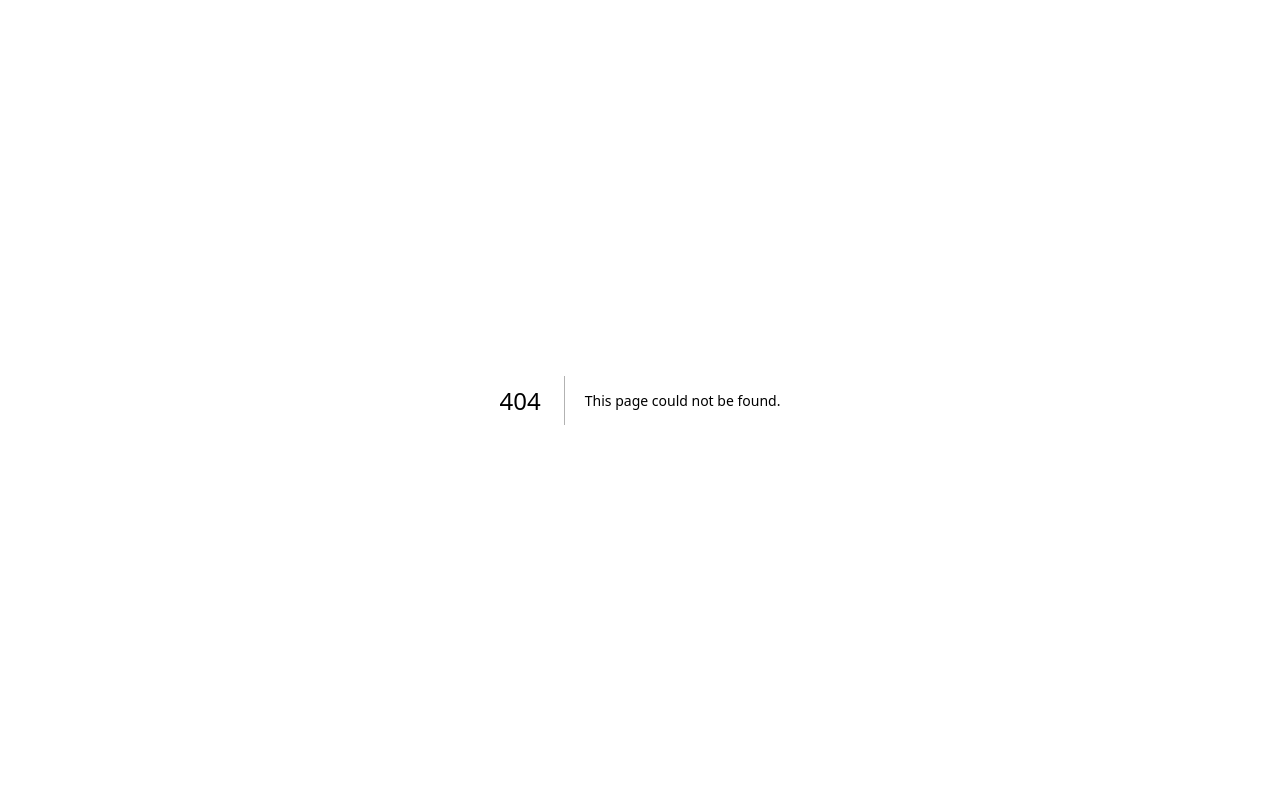
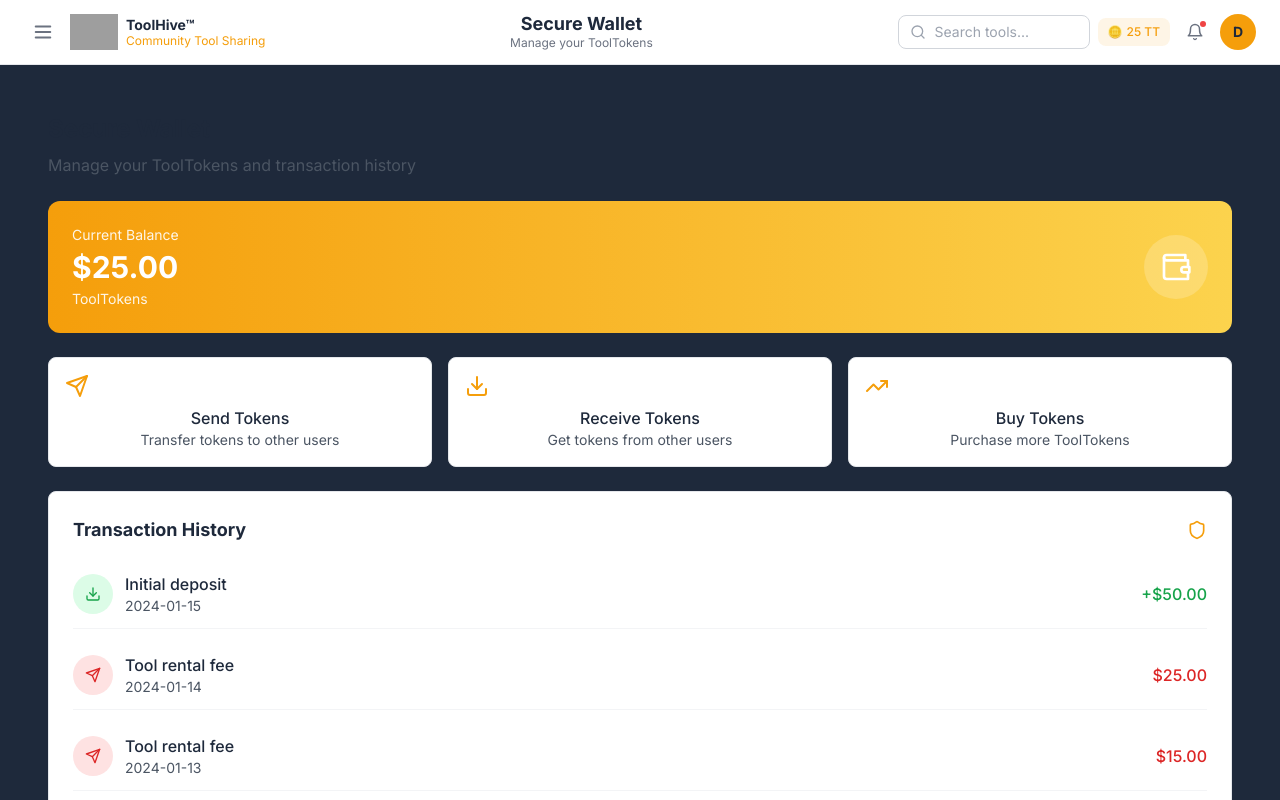
Before and after one commit to shahvish2004/ToolHive, a Next.js app: page /wallet in a window 1280 px wide. Before the commit this address had no page. Built offline with nearby package versions, Linux system fonts and the light colour scheme; grey boxes are pictures that could not be loaded.

Commit message:
fix: create app/wallet/page.tsx - fixes 404 for Secure Wallet sidebar link

```diff
--- /dev/null
+++ b/app/wallet/page.tsx
@@ -0,0 +1,12 @@
+'use client'
+
+import DashboardLayout from '@/components/layout/DashboardLayout'
+import SecureWallet from '@/components/wallet/SecureWallet'
+
+export default function WalletPage() {
+  return (
+    <DashboardLayout title="Secure Wallet" subtitle="Manage your ToolTokens">
+      <SecureWallet />
+    </DashboardLayout>
+  )
+}
```
